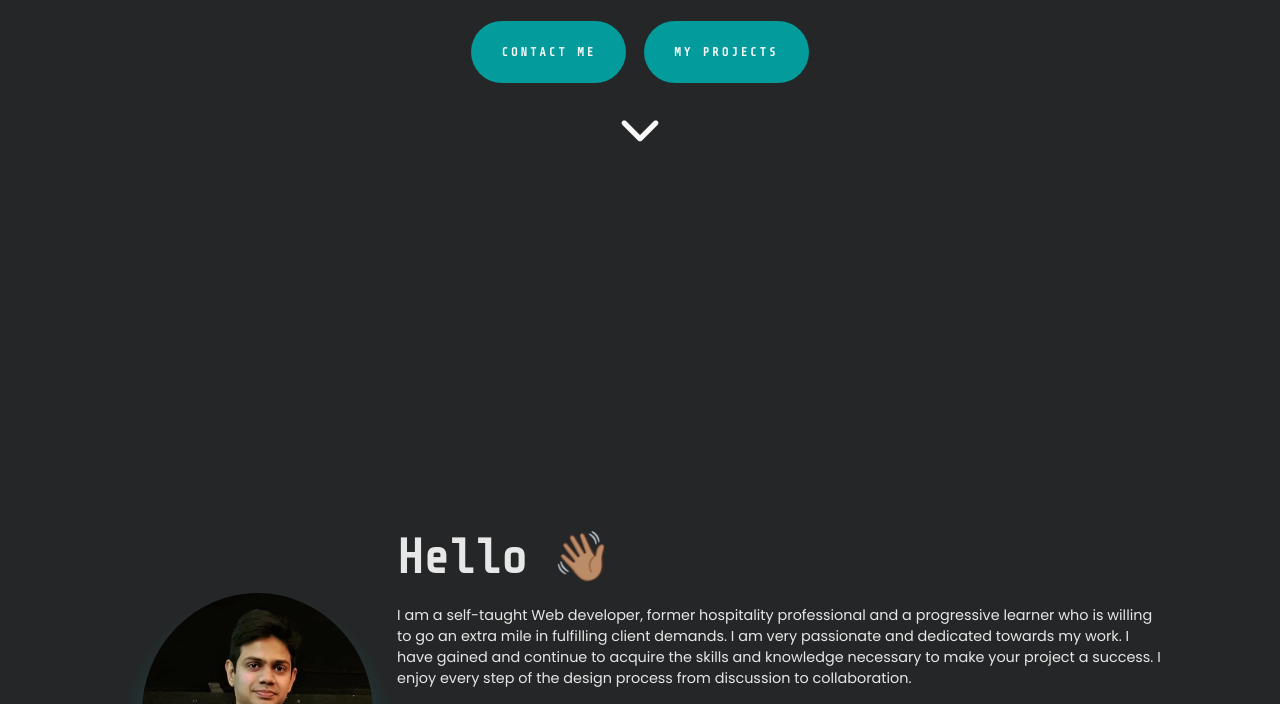
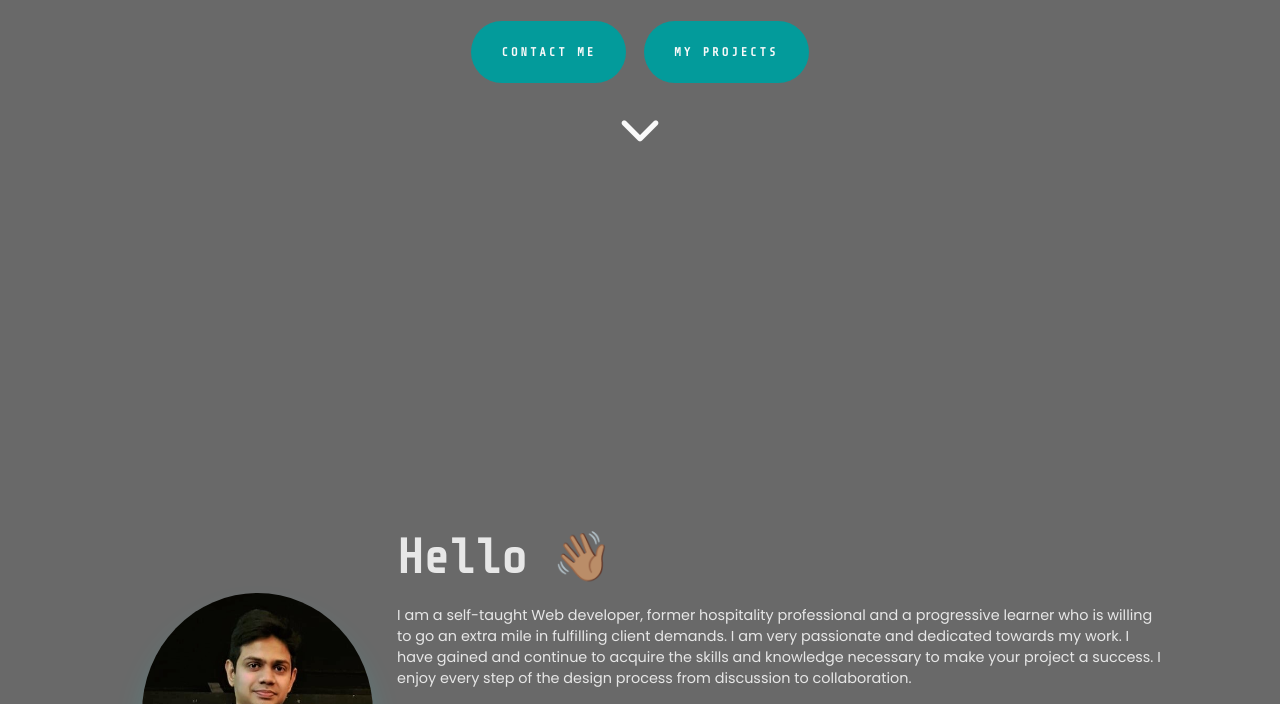
Before and after one commit to ganesh9211-dev/ganesh9211-dev.github.io, a plain HTML site: page portfolio/index.html in a window 1280 px wide. Shown: the part 406-1110 px from the top of the page. Drawn offline with nearby package versions, Linux system fonts and the light colour scheme.

Commit message:
changed color

```diff
--- a/portfolio/main.css
+++ b/portfolio/main.css
@@ -16,7 +16,7 @@ html {
     box-sizing: border-box;
     scroll-behavior: smooth;
     color: #e7e7e7;
-    background: #252627;
+    background: #696969;
     /*my fav background: #252627;*/
 }
 
```
